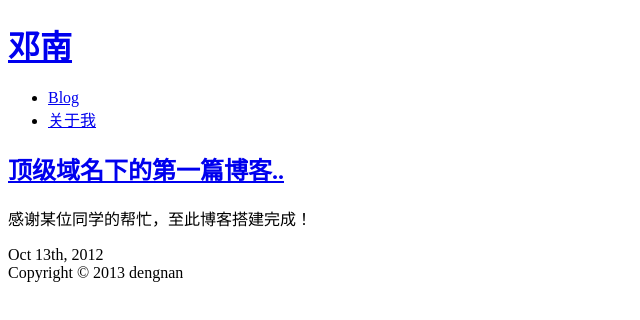
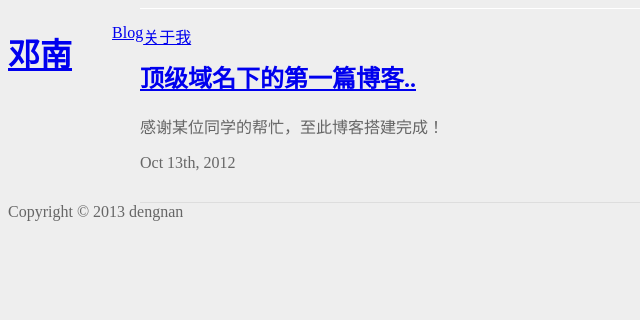
Before and after one commit to dengnan/duff.github.com, a plain HTML site: page index.html in a window 1280 px wide. Shown: the whole page, without its empty margins (0-640 px from the left). Drawn offline with Linux system fonts and the light colour scheme.

Commit message:
Update index.html

```diff
--- a/index.html
+++ b/index.html
@@ -3,7 +3,15 @@
 <head>
 <title>邓南</title>
 <meta http-equiv="Content-Type" content="text/html; charset=UTF-8" />
-<link href="stylesheets/base.css" rel="stylesheet" type="text/css" />
+<style type="text/css">
+	body{background:#eeeeee;color:#666666;}
+	header nav,header h1{float:left;}
+	nav ul{list-style:none;}
+	nav li{list-style:none;float:left;}
+	.inner{width:1000px;margin:0 auto;}
+	.inner article{border-bottom:1px solid #dddddd;border-top:1px solid #ffffff;padding:30px 0;}
+
+</style>
 </head>
 <body>
 <header>
@@ -15,7 +23,7 @@
 </nav>
 </header>
 
-<div class="inner" id="content">
+<div class="inner">
 
     <article class="post">
 	<h1 class="title"><a href="/blog/2012/10/13/firstbolog-dot/">顶级域名下的第一篇博客..</a></h1>
```
